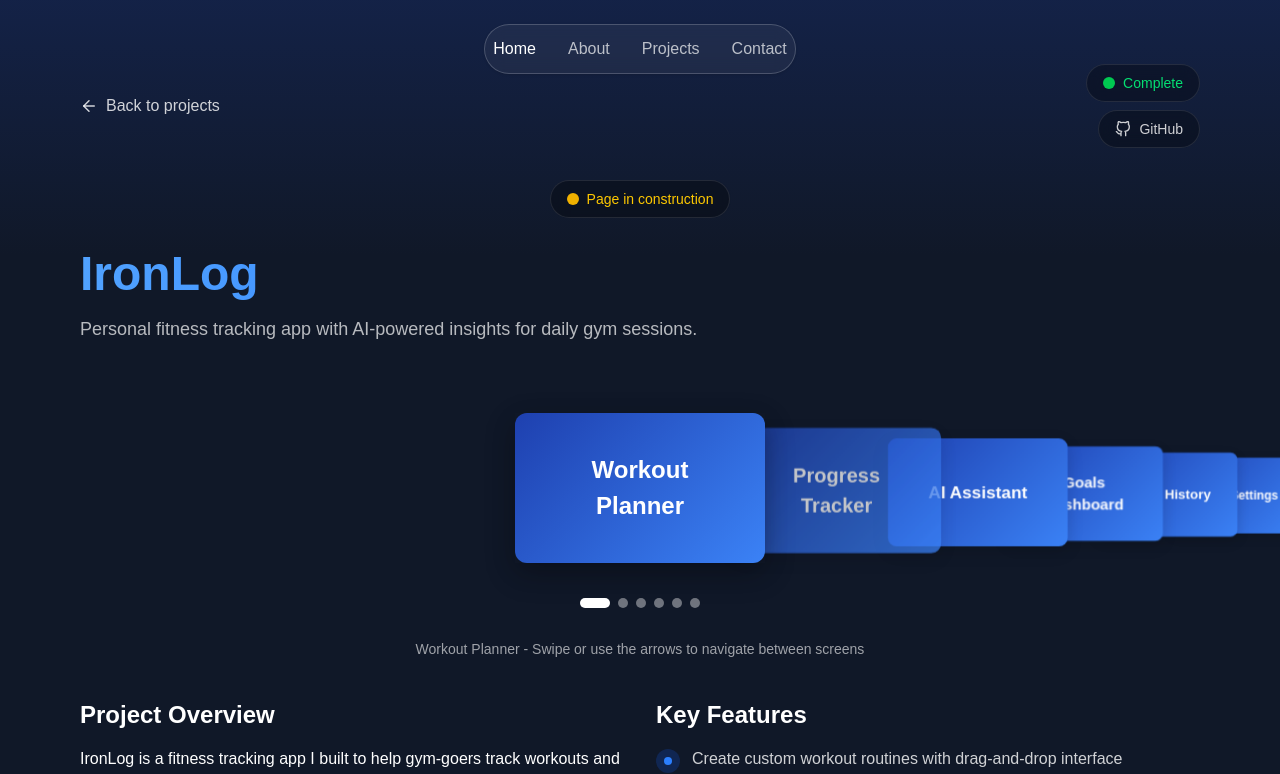
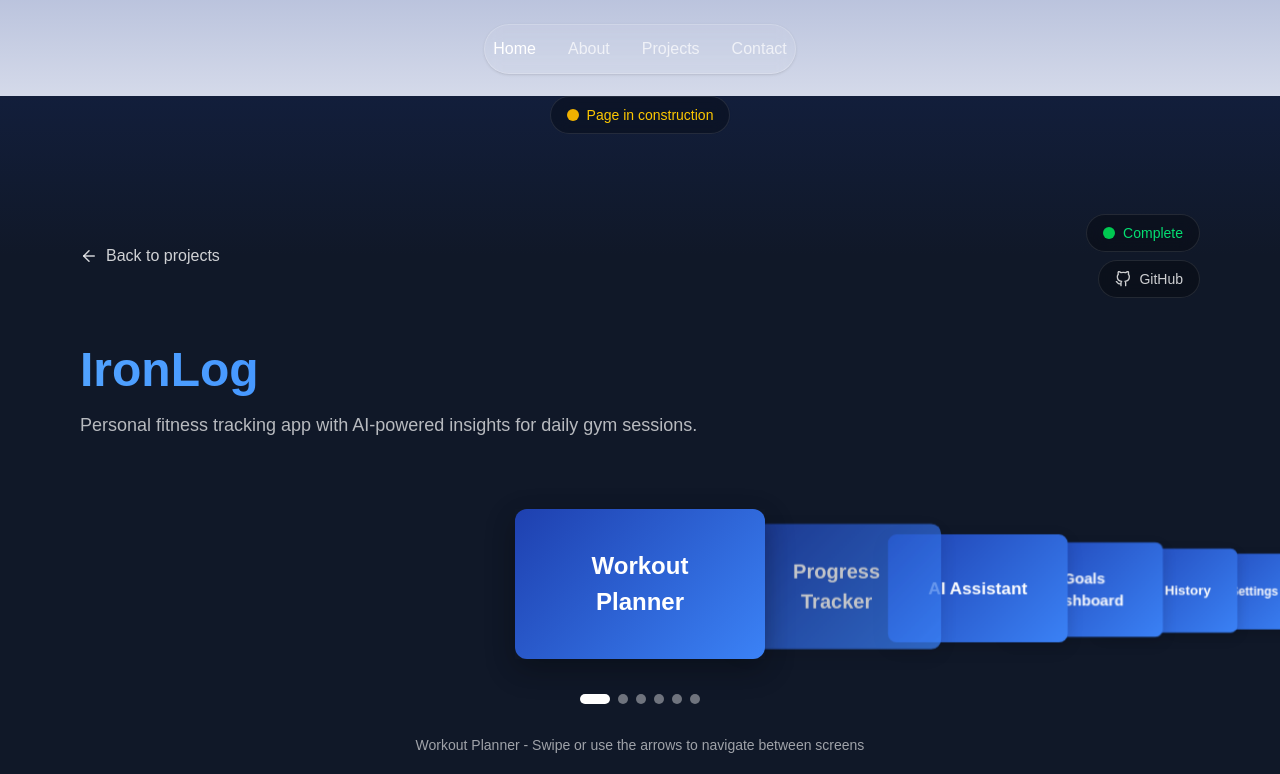
Before and after one commit to Trex099/Portfolio, a Next.js app: page /projects/ironlog in a window 1280 px wide. Shown: the top 774 px of the page. Built offline with nearby package versions, Linux system fonts and the light colour scheme.

Commit message:
Move 'Page in construction' badge below navbar

```diff
--- a/src/app/projects/ironlog/page.tsx
+++ b/src/app/projects/ironlog/page.tsx
@@ -247,6 +247,14 @@ const IronLogProject = () => {
     <div ref={pageRef} className="min-h-screen w-full bg-gray-900 text-white">
       <div className="absolute top-0 left-0 w-full h-64 bg-gradient-to-b from-blue-900/30 to-transparent"></div>
 
+      {/* Page in construction status - Moved to top navbar area */}
+      <div className="w-full flex justify-center mt-24 mb-4">
+        <div className="flex items-center bg-black/30 backdrop-blur-sm px-4 py-2 rounded-full border border-white/10">
+          <div className="w-3 h-3 rounded-full bg-yellow-500 mr-2"></div>
+          <span className="text-yellow-400 text-sm font-medium">Page in construction</span>
+        </div>
+      </div>
+
       <div className="max-w-6xl mx-auto px-4 py-16 relative z-10">
         <div className="mb-12 animate-fade-in flex items-center justify-between">
           <a
@@ -275,14 +283,6 @@ const IronLogProject = () => {
               <FiGithub className="mr-2 text-white/80" size={16} />
               <span className="text-white/80 text-sm font-medium">GitHub</span>
             </a>
-          </div>
-        </div>
-
-        {/* Page in construction status */}
-        <div className="w-full flex justify-center mb-8 -mt-4">
-          <div className="flex items-center bg-black/30 backdrop-blur-sm px-4 py-2 rounded-full border border-white/10">
-            <div className="w-3 h-3 rounded-full bg-yellow-500 mr-2"></div>
-            <span className="text-yellow-400 text-sm font-medium">Page in construction</span>
           </div>
         </div>
 
```
